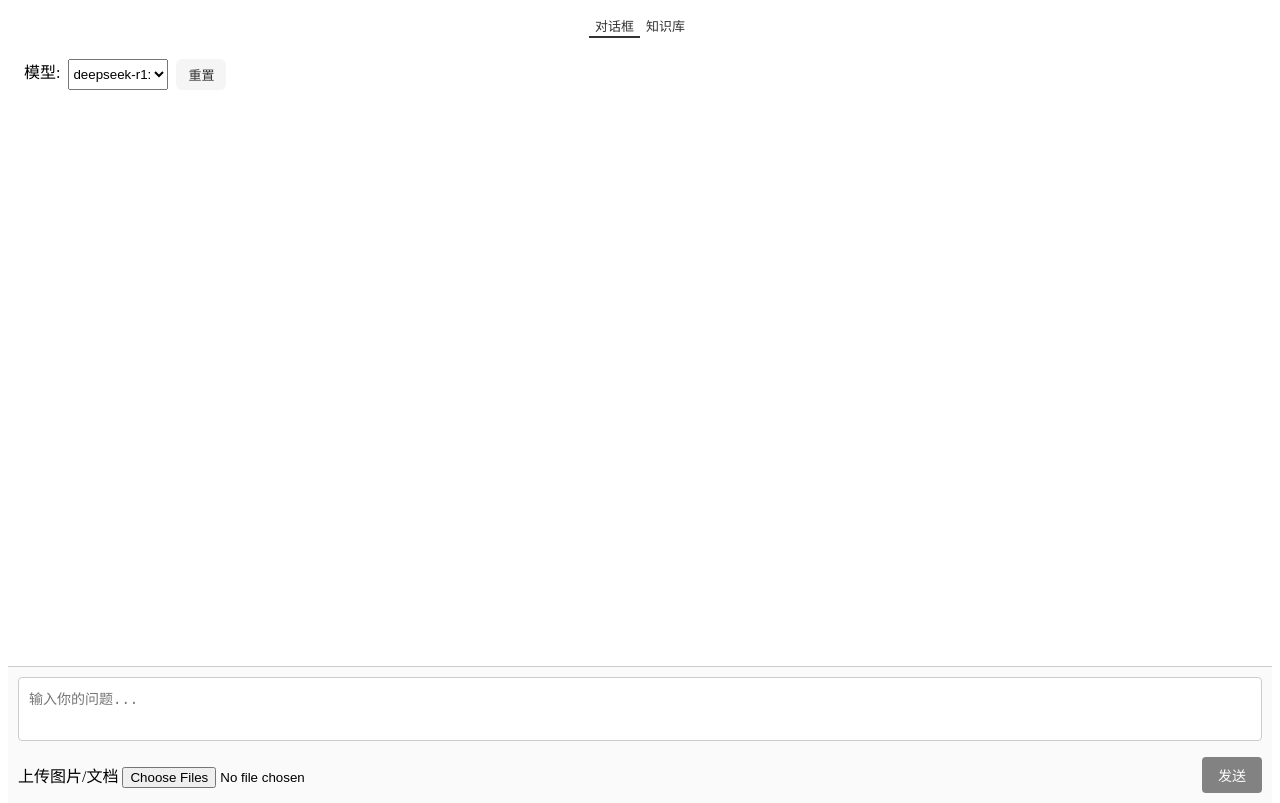
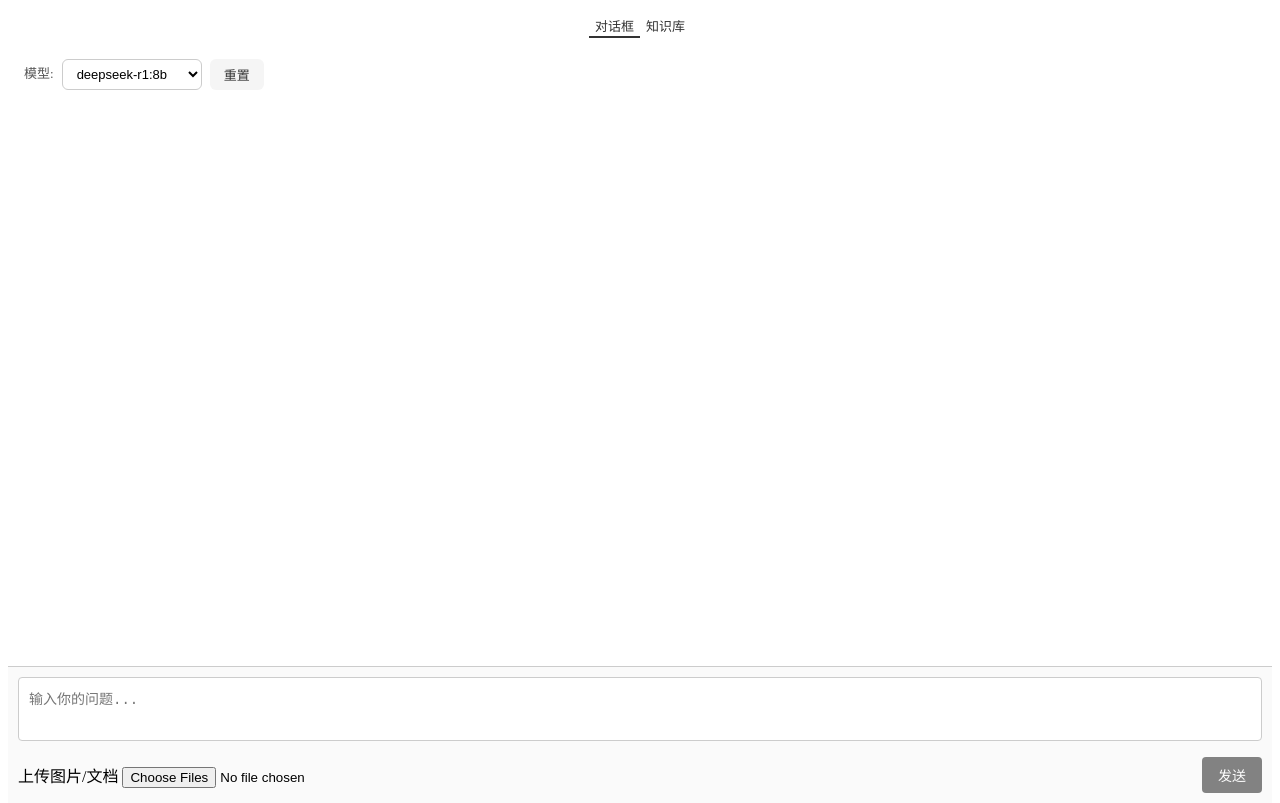
Before and after one commit to chq3272991/ai-chat-ui, a Vue app: page / in a window 1280 px wide. Built offline with nearby package versions, Linux system fonts and the light colour scheme.

Commit message:
fix:调整模型选择样式

```diff
--- a/src/views/ChatPage.vue
+++ b/src/views/ChatPage.vue
@@ -7,8 +7,8 @@
   <div class="container">
     <header>
       <div class="kb-actions">
-        模型:
-        <select v-model="model" style="width: 100px">
+        <p>模型:</p>
+        <select v-model="model">
           <option value="qwen3:4b">qwen3:4b</option>
           <option value="qwen3:8b">qwen3:8b</option>
           <option value="deepseek-r1:8b">deepseek-r1:8b</option>
--- a/src/views/style/chatPage.css
+++ b/src/views/style/chatPage.css
@@ -15,11 +15,44 @@
   padding: 0;         /* 去掉原来的 padding，避免总高度超出 */
 }
 
-
 /* header 高度自适应内容 */
 header {
   padding: 1rem;
   flex-shrink: 0;     /* 不缩小 */
+}
+
+.kb-actions p {
+  margin: 0;
+  font-weight: 500;
+  font-size: 13px;
+  color: #555;
+  line-height: 2.3;   /* 或设置成和 select 高度一致 */
+}
+
+/* 下拉框美化 */
+.kb-actions select {
+  width: 140px;
+  padding: 6px 10px;
+  border: 1px solid #ccc;
+  border-radius: 6px;
+  background: #fff;
+  font-size: 13px;
+  cursor: pointer;
+  transition: border-color 0.2s, box-shadow 0.2s;
+}
+.kb-actions select:hover {
+  border-color: #0070f3;
+}
+.kb-actions select:focus {
+  outline: none;
+  border-color: #0070f3;
+  box-shadow: 0 0 0 2px rgba(0,112,243,0.15);
+}
+
+/* 按钮重用 kb-btn */
+.kb-actions .kb-btn {
+  padding: 6px 14px;
+  font-size: 13px;
 }
 
 /* main 消息展示区 - 占用剩余空间，滚动 */
```
